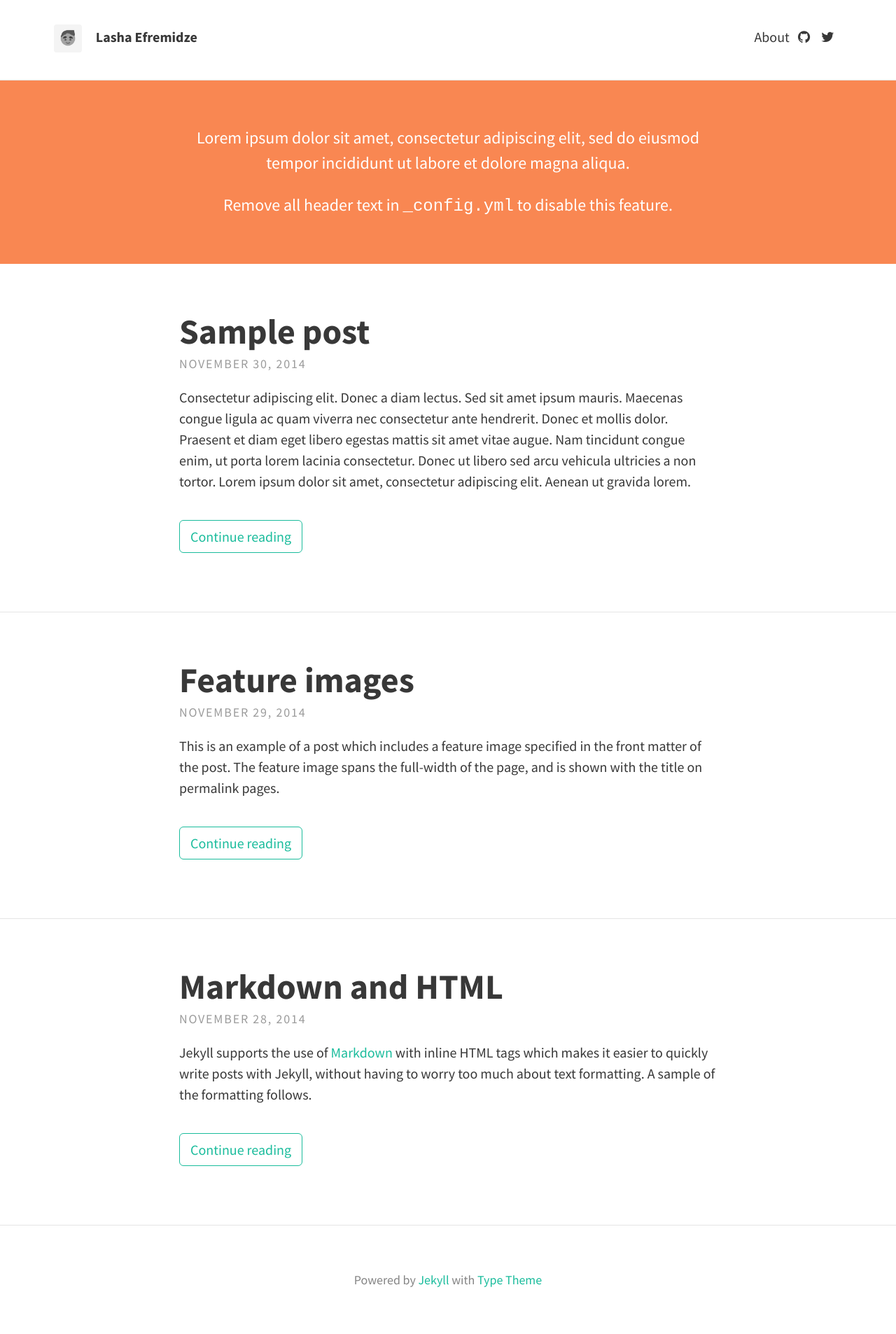
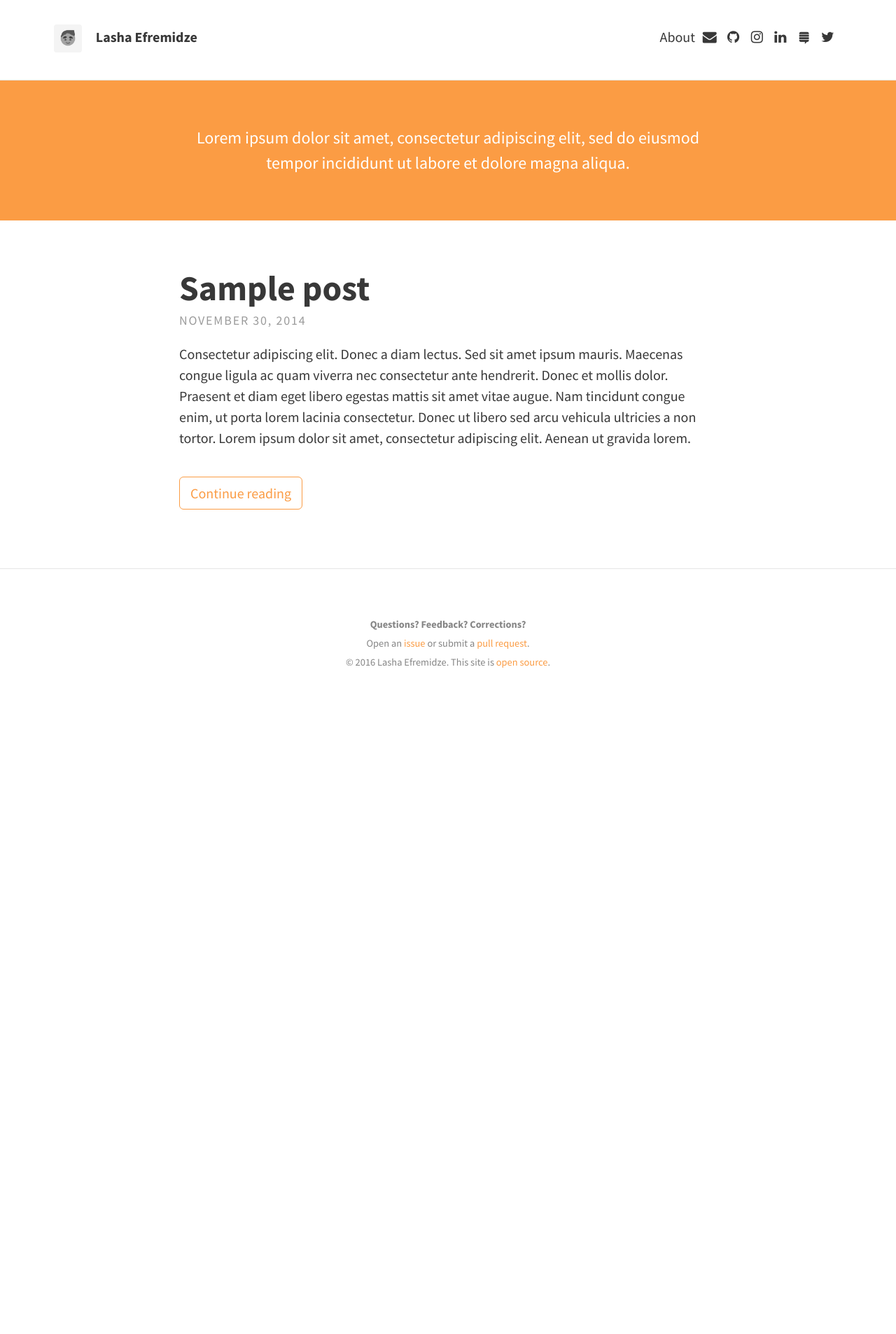
Before and after one commit to efremidze/efremidze.github.io, a Jekyll site: the page built from index.html, in a window 1280 px wide. Shown: the whole page at 70% size. Built offline with Jekyll 4.4.1, drawn with Linux system fonts in a browser that asks for light colours; nearby versions of some CDN libraries; the list of posts is cut into pages by our own code; after the commit the page ends 1022 px from its top, so only the background shows below that.

Commit message:
Updated config

```diff
--- a/_config.yml
+++ b/_config.yml
@@ -13,33 +13,16 @@ theme:
   # Header and footer text
   header_text: >
      <p>Lorem ipsum dolor sit amet, consectetur adipiscing elit, sed do eiusmod tempor incididunt ut labore et dolore magna aliqua.</p>
-
-     <p>Remove all header text in <code>_config.yml</code> to disable this feature.</p>
   header_text_feature_image:
-  footer_text: >
-   Powered by <a href="http://jekyllrb.com">Jekyll</a> with <a href="https://rohanchandra.github.io/project/type/">Type Theme</a>
 
   # Icons
   rss: false
-  email_address: # Full email address, e.g. "sam@example.com"
-  behance:
-  bitbucket:
-  dribbble:
-  facebook:
-  flickr:
+  email_address: "efremidzel@gmail.com" # Full email address, e.g. "sam@example.com"
   github: "efremidze"
-  google_plus:
-  instagram:
-  linkedin:  # Full URL
-  pinterest:
-  reddit:
-  soundcloud:
-  stack_exchange:  # Full URL
-  steam:
-  tumblr:
+  instagram: "efremidze"
+  linkedin: "https://www.linkedin.com/in/efremidze" # Full URL
+  stack_exchange: "http://stackoverflow.com/users/1804731/efremidze" # Full URL
   twitter: "lasha_"
-  wordpress:
-  youtube:
 
   # Scripts
   google_analytics: # Tracking ID, e.g. "UA-000000-01"
@@ -61,6 +44,15 @@ theme:
   # Post navigation
   post_navigation: false
 
+author:
+  name: Lasha Efremidze
+
+# LINKS
+links:
+  github: 'https://github.com/efremidze/efremidze.github.io'
+  issue: 'https://github.com/efremidze/efremidze.github.io/issues/new'
+  pull: 'https://github.com/efremidze/efremidze.github.io/compare'
+
 # PAGINATION
 paginate: 5
 paginate_path: "blog/page:num"
--- a/_includes/footer.html
+++ b/_includes/footer.html
@@ -2,8 +2,14 @@
 <script src="{{ "/js/katex_init.js" | prepend: site.baseurl }}"></script>
 {% endif %}
 
-{% if site.theme.footer_text %}
 <footer class="site-footer">
-	<p class="text">{{ site.theme.footer_text }}</p>
+	<p class="text">
+		<small>
+			<strong>Questions? Feedback? Corrections?</strong><br/>
+			Open an <a href="{{ site.links.issue }}" target="_blank">issue</a> or
+			submit a <a href="{{ site.links.pull }}" target="_blank">pull request</a>.<br/>
+			&copy; {{ site.time | date: '%Y' }} {{ site.author.name }}.
+			This site is <a href="{{ site.links.github }}" target="_blank">open source</a>.
+		</small>
+	</p>
 </footer>
-{% endif %}
--- a/_posts/2014-11-28-markdown-and-html.md
+++ /dev/null
@@ -1,39 +0,0 @@
----
-layout: post
-title: Markdown and HTML
----
-
-Jekyll supports the use of [Markdown](http://daringfireball.net/projects/markdown/syntax) with inline HTML tags which makes it easier to quickly write posts with Jekyll, without having to worry too much about text formatting. A sample of the formatting follows.
-
-Tables have also been extended from Markdown:
-
-First Header  | Second Header
-------------- | -------------
-Content Cell  | Content Cell
-Content Cell  | Content Cell
-
-Here's an example of an image, which is included using Markdown:
-
-![Geometric pattern with fading gradient](/img/sample_feature_img_2.png)
-
-Highlighting for code in Jekyll is done using Pygments or Rouge. This theme makes use of Rouge by default.
-
-{% highlight js %}
-// count to ten
-for (var i = 1; i <= 10; i++) {
-    console.log(i);
-}
-
-// count to twenty
-var j = 0;
-while (j < 20) {
-    j++;
-    console.log(j);
-}
-{% endhighlight %}
-
-Type Theme uses KaTeX to display maths. Equations such as $$S_n = a \times \frac{1-r^n}{1-r}$$ can be displayed inline.
-
-Alternatively, they can be shown on a new line:
-
-$$ f(x) = \int \frac{2x^2+4x+6}{x-2} $$
--- a/_posts/2014-11-29-feature-images.md
+++ /dev/null
@@ -1,6 +0,0 @@
----
-layout: post
-title: Feature images
-feature-img: "img/sample_feature_img.png"
----
-This is an example of a post which includes a feature image specified in the front matter of the post. The feature image spans the full-width of the page, and is shown with the title on permalink pages.
--- a/_sass/base/_variables.scss
+++ b/_sass/base/_variables.scss
@@ -15,7 +15,7 @@ $border-color: rgba(0, 0, 0, 0.1); // rgba recommended if using feature images
 
 // Typography colours
 $text-color: #383838;
-$link-color: #1ABC9C;
+$link-color: #FB9C44;
 $selection-color: #D4D4D4; // visible when highlighting text
 
 // Header colours
@@ -26,5 +26,5 @@ $feature-image-text-color: #fff;
 $feature-image-size: cover; // options include "cover", "contain", "auto"
 
 // Header description box
-$header-desc-background-color: #F98752;
+$header-desc-background-color: #FB9C44;
 $header-desc-text-color: #FFF;
```
